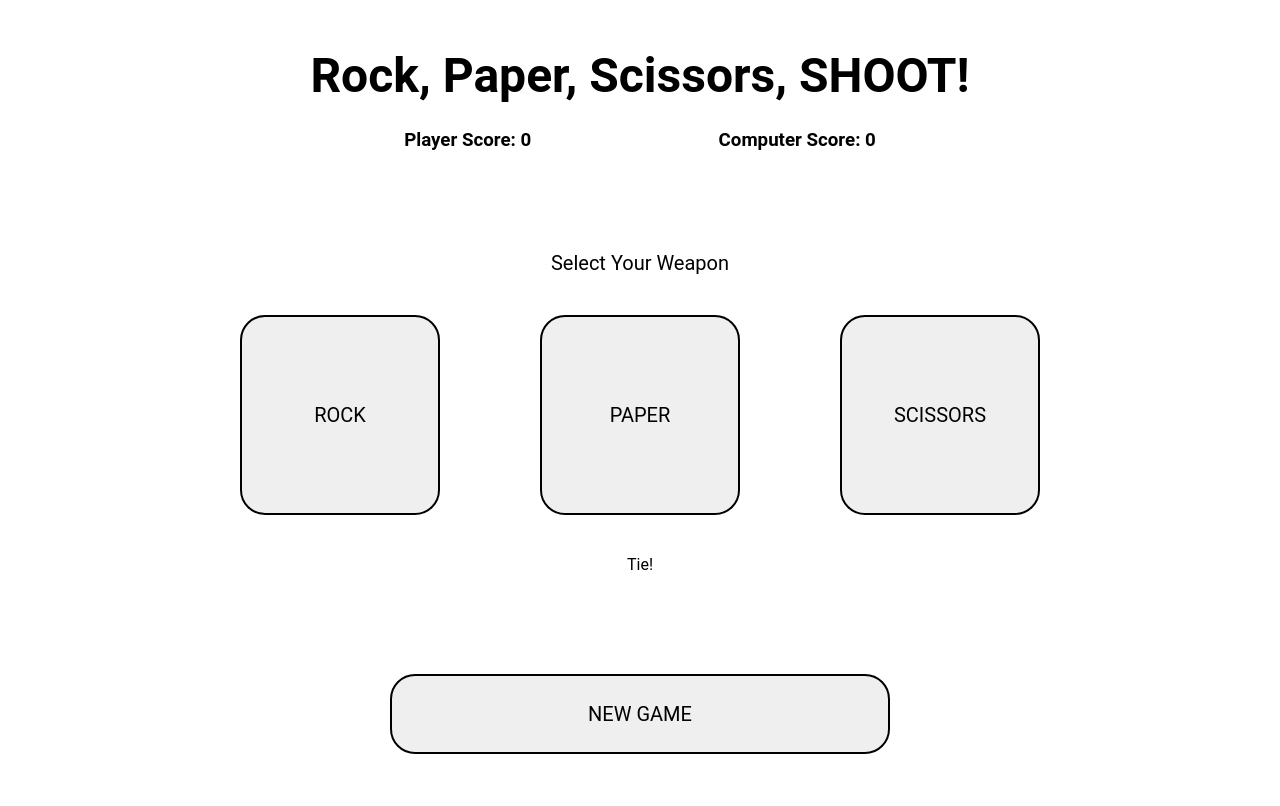
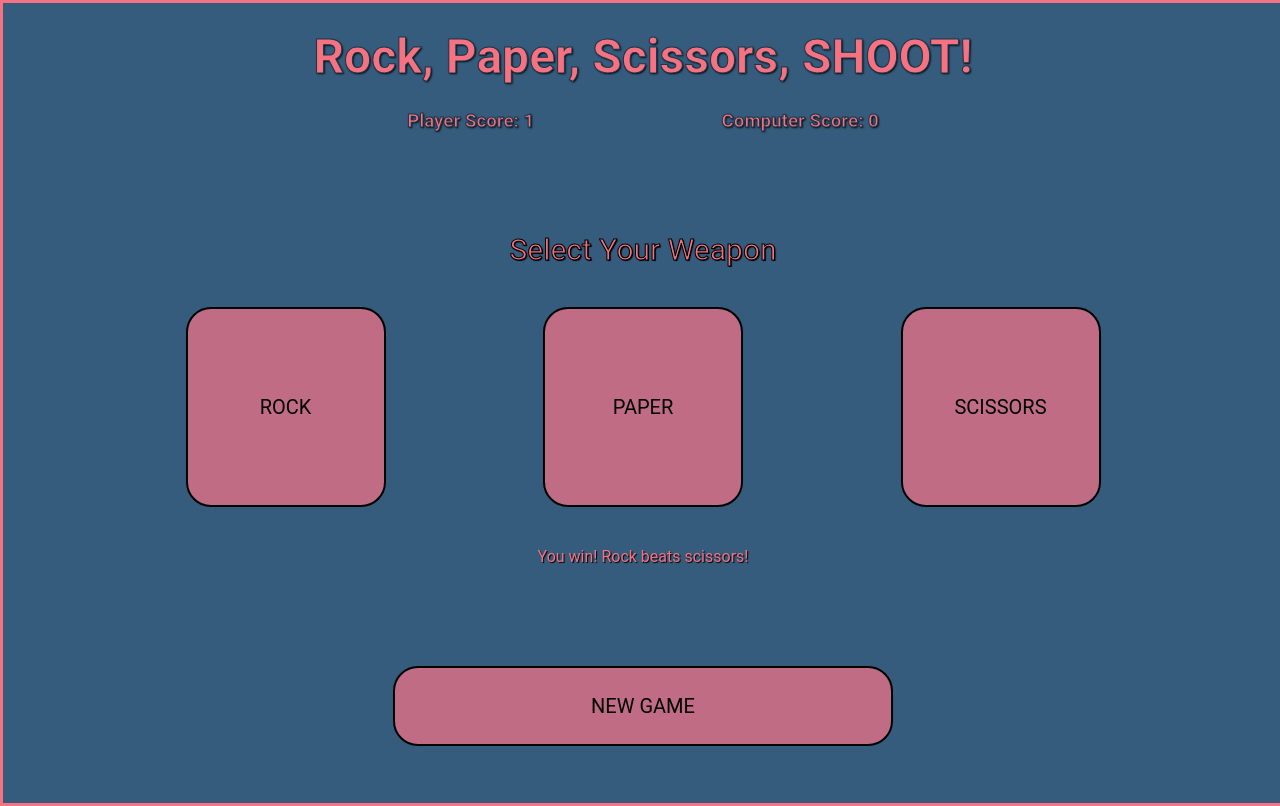
Before and after one commit to agabra23/odin-rock-paper-scissors, a plain HTML site: page index.html in a window 1280 px wide. Both pictures are taken after a click on the button "ROCK". Drawn offline with Linux system fonts and the light colour scheme.

Commit message:
Fix game logic bug and finish styling

```diff
--- a/index.html
+++ b/index.html
@@ -8,6 +8,7 @@
     <link rel="stylesheet" href="./style.css">
 </head>
 <body>
+    <div class="container">
         <div class="header">
             <h1 class="title">Rock, Paper, Scissors, SHOOT!</h1>
             <div class="scores">
@@ -27,6 +28,8 @@
         <div class="footer">
             <button class="reset">New Game</button>
         </div>
+    </div>
+
 </body>
 <script src="./script.js"></script>
 </html>
--- a/script.js
+++ b/script.js
@@ -72,7 +72,19 @@ function playRound(playerSelection, computerSelection){
                 break;
         }
     }
+    computerText.textContent = `Computer Score: ${computerScore}`;
+    playerText.textContent = `Player Score: ${playerScore}`;
 
+    if (playerScore >= 2 || computerScore >= 2){
+        buttons.forEach((button) => {
+            button.disabled = true;
+        });
+        if(playerScore >= 2) {
+            result.textContent = 'Game Over! You Win!'
+        } else {
+            result.textContent = 'Game Over! You lose!'
+        }
+    }
 
 
 }
@@ -86,28 +98,6 @@ function newGame(){
     buttons.forEach((button) => {
         button.disabled = false;
     });
-    play();
-}
-
-
-function play() {
-
-    buttons.forEach((button) => {
-        selection = button.textContent;
-        button.addEventListener('click', () => {
-            playRound(selection, getComputerChoice());
-        });
-
-        computerText.textContent = `Computer Score: ${computerScore}`;
-        playerText.textContent = `Player Score: ${playerScore}`;
-
-        if (playerScore >= 2 || computerScore >= 2){
-            buttons.forEach((button) => {
-                button.disabled = true;
-            });
-            result.textContent = 'Game Over';
-        }
-    });
 }
 
 window.onload = newGame();
@@ -116,3 +106,10 @@ newGameBtn.addEventListener('click', () => {
     computerScore = 0;
     newGame();
 });
+
+buttons.forEach((button) => {
+    let selection = button.textContent;
+    button.addEventListener('click', () => {
+        playRound(selection, getComputerChoice());
+    });
+});
--- a/style.css
+++ b/style.css
@@ -3,6 +3,14 @@
     font-family: 'Roboto', sans-serif;
     padding: 0;
     margin: 0;
+}
+
+:root {
+    --text-color: #f67280;
+    --bg-color: #355c7d;
+    --darker-color: #1f3549;
+    --btn-color: #c06c84;
+    --btn-txt-color: #463b4e;
 }
 
 html {
@@ -15,13 +23,19 @@ html {
 body {
     width: 100%;
     height: 100%;
+    margin: 0;
+    padding: 0;
+    background-color: var(--bg-color);
+    border: 3px solid var(--text-color);
+}
+
+.container {
     display: flex;
+    padding: 25px;
     flex-direction: column;
     justify-content: center;
     gap: 100px;
     align-items: center;
-    margin: 0;
-    padding: 0;
 }
 
 .header {
@@ -30,6 +44,9 @@ body {
     align-items: stretch;
     justify-content: flex-start;
     gap: 25px;
+    color: var(--text-color);
+    -webkit-text-stroke: 1px var(--darker-color);
+    text-shadow: 1px 1px 2px black;
 }
 
 .scores {
@@ -41,7 +58,8 @@ body {
 .buttons-title {
     text-align: center;
     font-weight: 400;
-    font-size: 20px;
+    font-size: 30px;
+    -webkit-text-stroke: 1px black;
 }
 
 h1 {
@@ -54,14 +72,17 @@ h1 {
     flex-direction: column;
     justify-content: center;
     gap: 40px;
-
+    color: var(--text-color);
+    text-shadow: 1px 1px 1px black;
+    width: 100%;
     /* flex: 1; */
 }
 
+
 .btns {
     display: flex;
-    justify-content: center;
-    gap: 100px;
+    justify-content: space-evenly;
+    /* gap: 100px; */
 }
 
 .selection {
@@ -72,17 +93,37 @@ h1 {
     border-radius: 25px;
     box-shadow: none;
     border: 2px solid black;
-}
-
-.footer {
-
+    color: black;
 }
 
 .reset {
     width: 500px;
     height: 80px;
+    flex: 1 1 auto;
     border-radius: 25px;
     border: 2px solid black;
     font-size: 20px;
     text-transform: uppercase;
 }
+
+button {
+    color: var(--btn-text-color);
+    background-color: var(--btn-color);
+    transition: all .07s;
+}
+
+:disabled {
+    opacity: 25%;
+}
+
+button:not(:disabled):hover{
+    transform: scale(1.05);
+    background-color: #355c7d;
+    color: #f67280;
+    border-color: white;
+    cursor: pointer;
+}
+
+.footer {
+    display: flex;
+}
```
